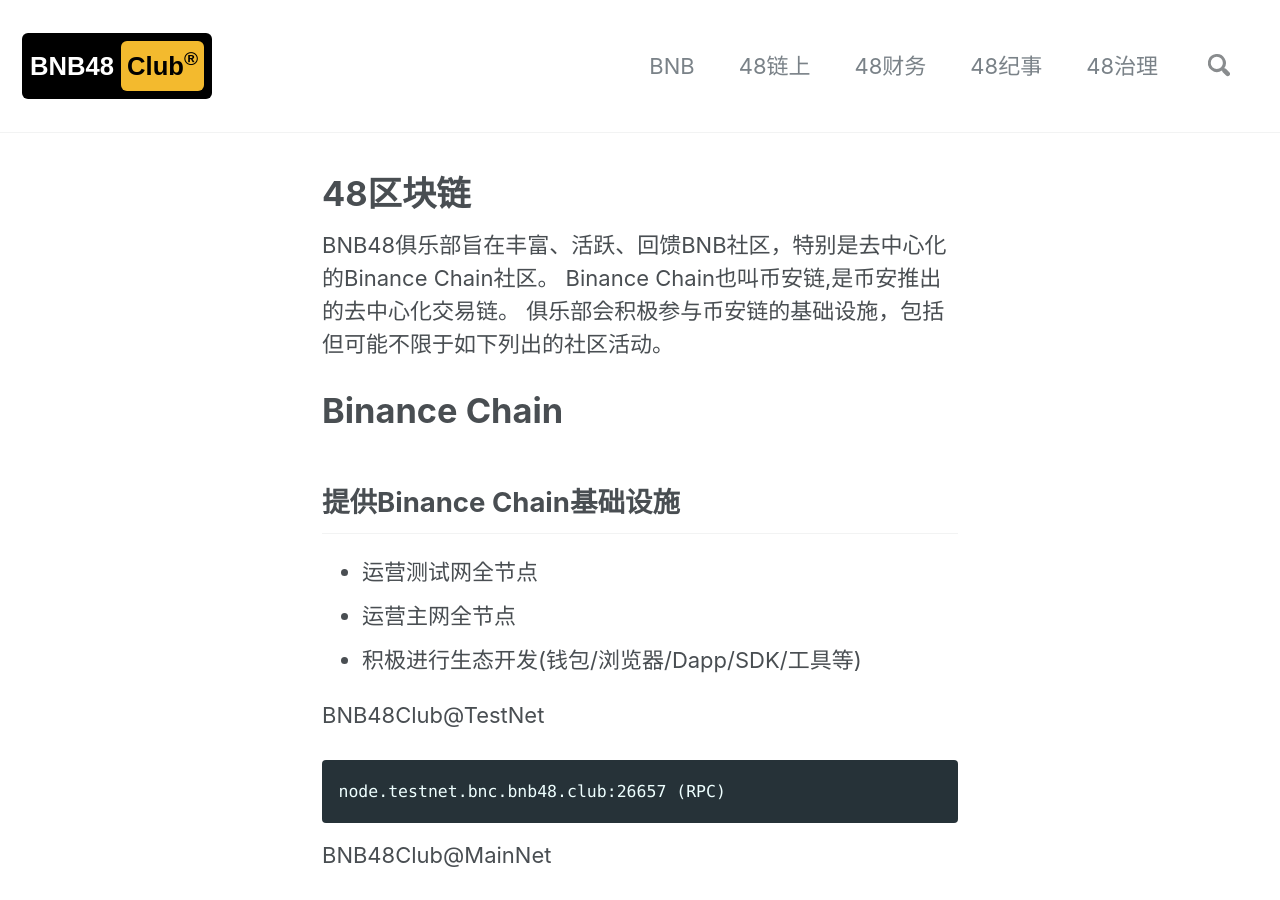
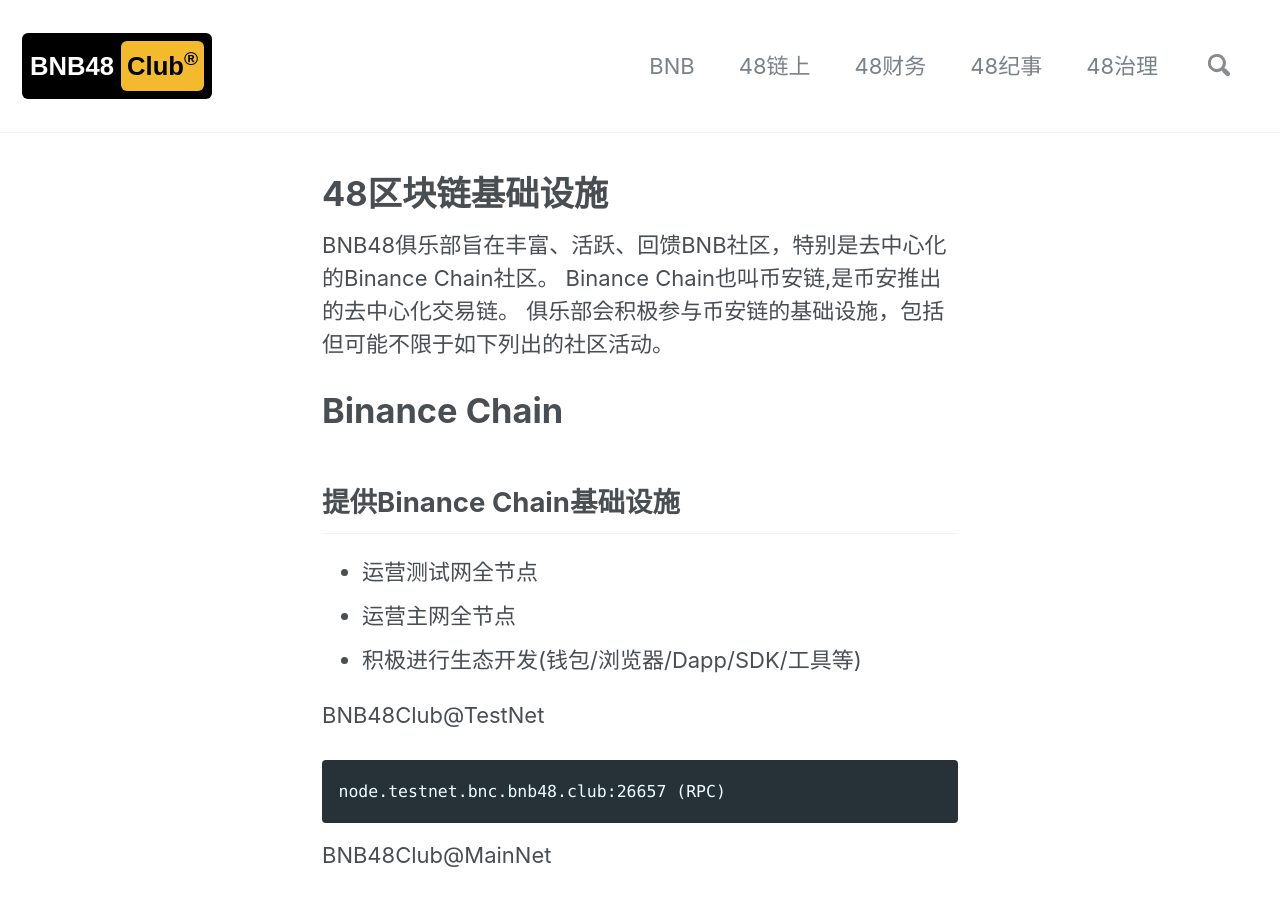
Before and after one commit to 48Club/BNB48Club.github.io, a Jekyll site: the page built from _pages/48node.md, in a window 1280 px wide and 900 px high. Built offline with Jekyll 4.4.1, drawn with Linux system fonts in a browser that asks for light colours.

Commit message:
change a title

```diff
--- a/_pages/48node.md
+++ b/_pages/48node.md
@@ -1,7 +1,7 @@
 ---
 permalink: /48node
 excerpt: "BNB48为区块链基础设施运营所作的努力"
-title: "48区块链"
+title: "48区块链基础设施"
 modified: 2019-01-16T14:09:00+08:00
 ---
 BNB48俱乐部旨在丰富、活跃、回馈BNB社区，特别是去中心化的Binance Chain社区。
```
